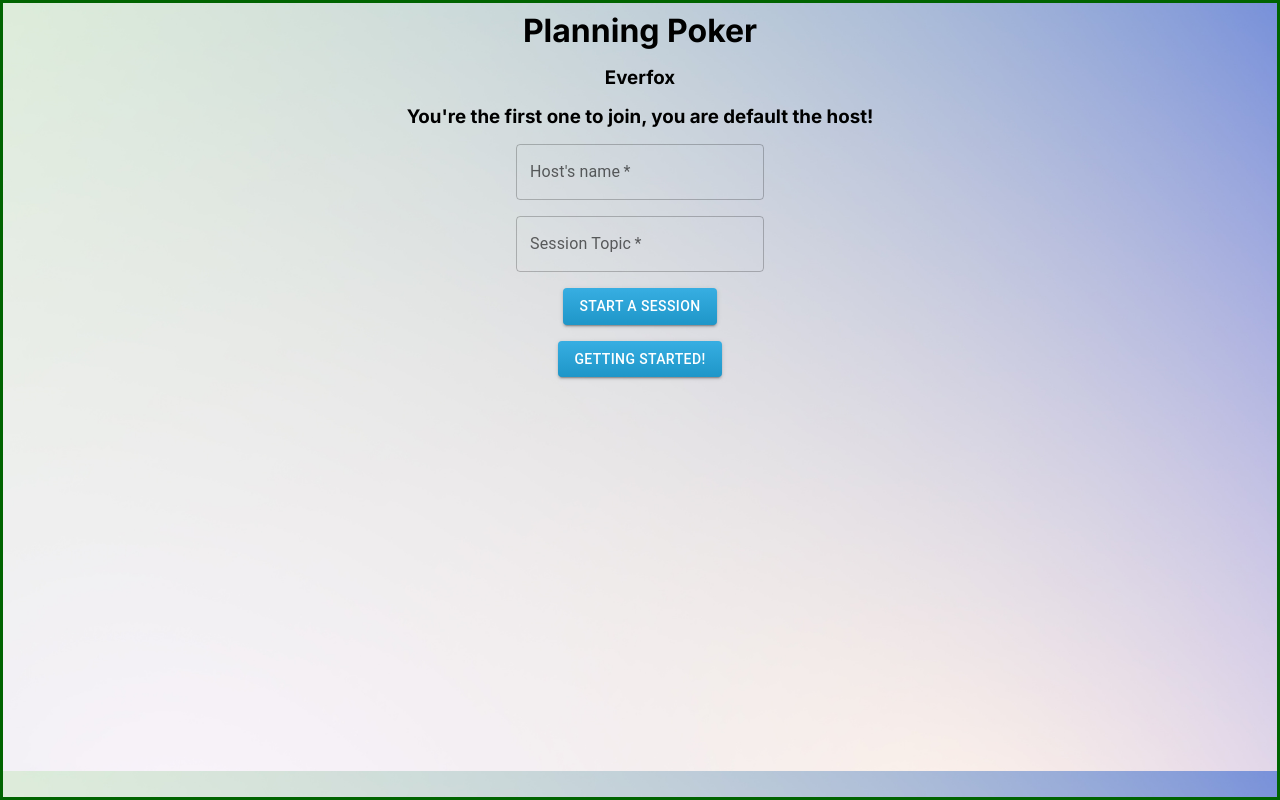
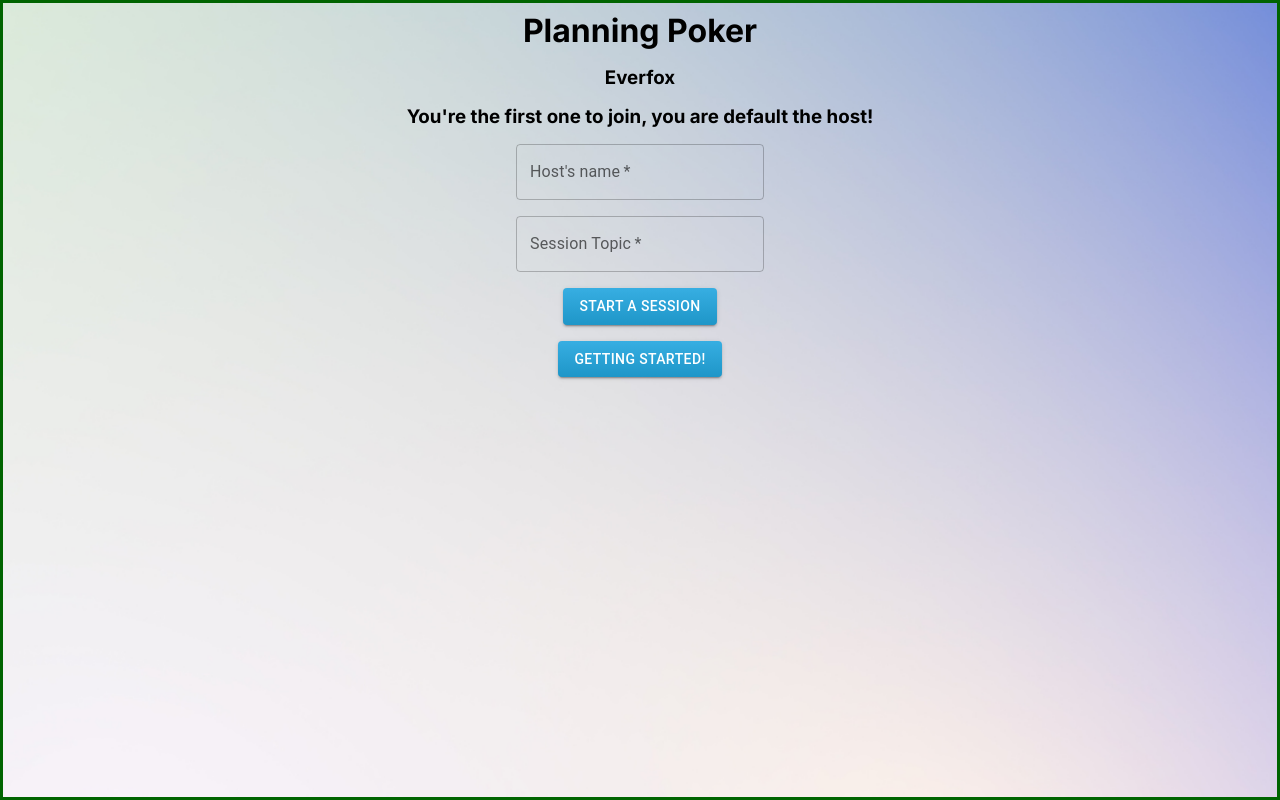
Before and after one commit to iceiceninja/PlanningPoker, a Next.js app in the folder Startup/my-app/: page / in a window 1280 px wide. Built offline with nearby package versions, Linux system fonts and the light colour scheme; no server answers.

Commit message:
Fixed a bug where, if the screen was too large, the image would not fit into the entire screen

```diff
--- a/Startup/my-app/app/globals.css
+++ b/Startup/my-app/app/globals.css
@@ -5,6 +5,14 @@ h1 {
 
 button {
   text-align: center;
+}
+
+html {
+  background: url(../images/blue_bg.png) no-repeat center center fixed;
+  -webkit-background-size: cover;
+  -moz-background-size: cover;
+  -o-background-size: cover;
+  background-size: cover;
 }
 
 
--- a/Startup/my-app/app/layout.tsx
+++ b/Startup/my-app/app/layout.tsx
@@ -16,7 +16,7 @@ export default function RootLayout({
   children: React.ReactNode;
 }>) {
   return (
-    <html style ={{backgroundImage: `url(${background.src})`}} lang="en">
+    <html lang="en">
     <body className={inter.className}>{children}</body>
   </html>
   );
--- a/Startup/my-app/app/page.tsx
+++ b/Startup/my-app/app/page.tsx
@@ -68,9 +68,7 @@ export default function hostHome() {
     setHostNameError(false)
     setTopicNameError(false)
 
-    // ** TODO: Input Validation for 20+ characters [hostName and topicName], show error message saying too much characters **
 
-    // If host name is empty/has 20+ characters
     if (hostName == '') {
       setHostNameError(true)
     }
```
